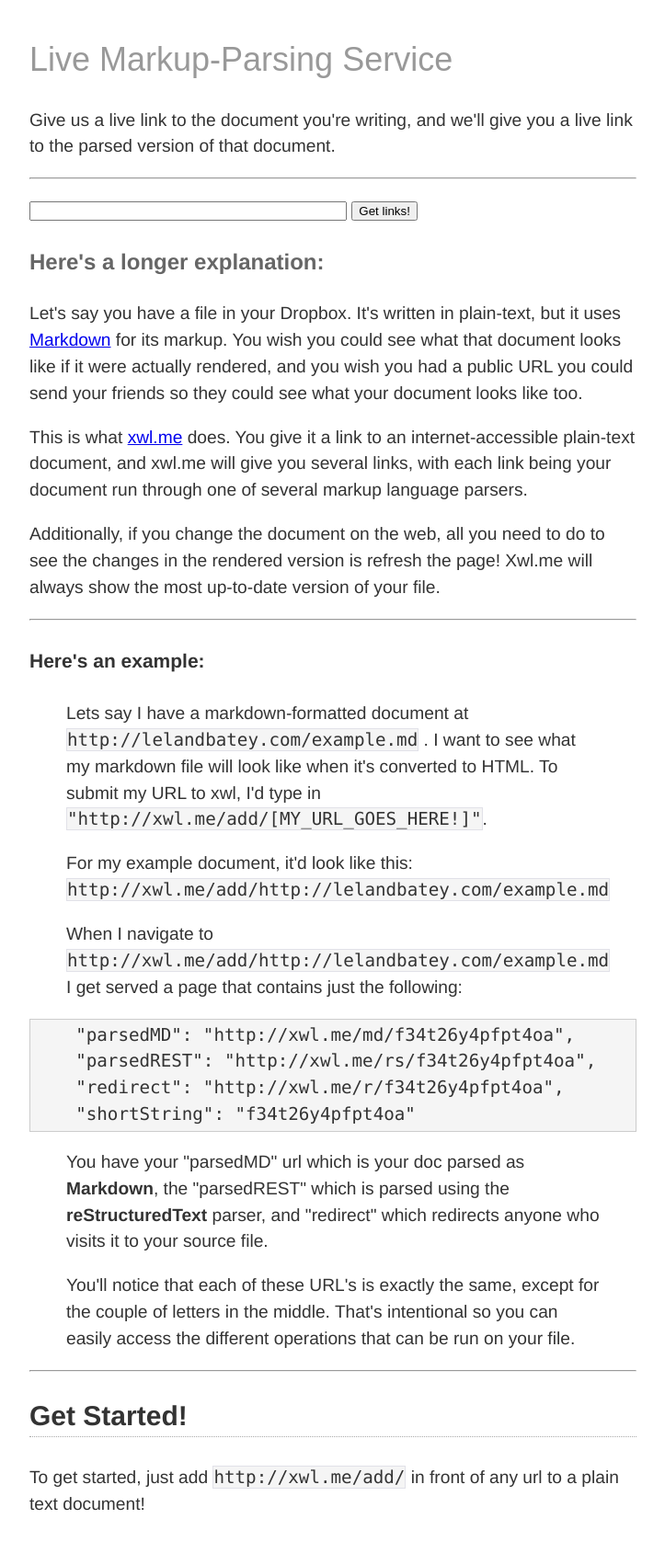
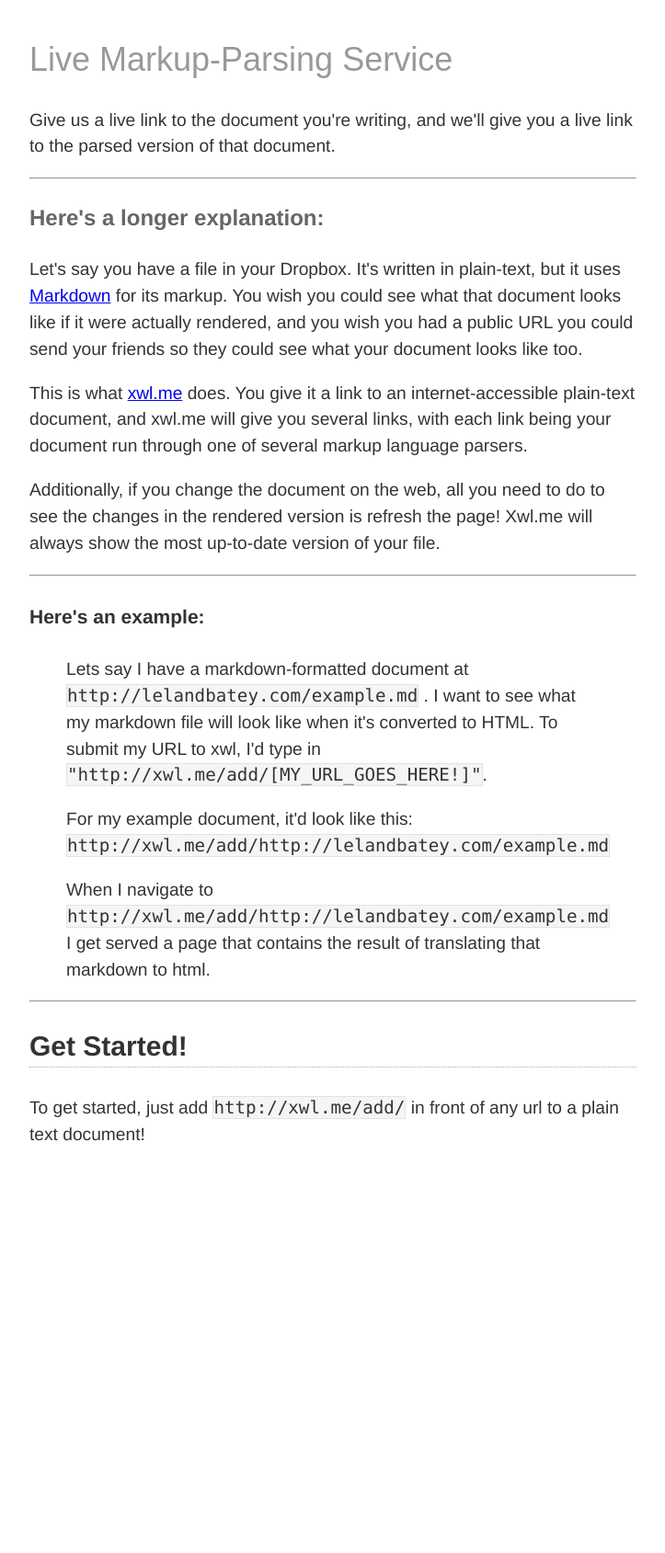
Before and after one commit to lelandbatey/xwl.me, a Flask app: page / in a window 1280 px wide. Shown: the whole page at 92% size, without its empty margins (278-1001 px from the left). After the commit the page ends 1241 px from the top, so only its background shows below. Run offline with Flask 2, Linux system fonts and the light colour scheme.

Commit message:
Edit frontpage copy

```diff
--- a/app/frontend/templates/frontpage.html
+++ b/app/frontend/templates/frontpage.html
@@ -1,39 +1,6 @@
 {% extends "main.html" %}
 
 {% block more_script %}
-<script type="text/javascript">
-
-function getPageJson(){
-
-    var origURL = $('#urlField').val();
-    var docURL = '/ar/'+origURL;
-    console.log(docURL);
-
-    $.getJSON(docURL,
-        function(data){
-
-            $('#parsedDocLinkHold').empty()
-
-            parsedLinksAppender("Original Link: ", "#parsedDocLinkHold", origURL);
-            parsedLinksAppender("Markdown: ", "#parsedDocLinkHold", data.parsedMD);
-            parsedLinksAppender("reStructuredText: ", "#parsedDocLinkHold", data.parsedREST);
-            parsedLinksAppender("Redirect: ", "#parsedDocLinkHold", data.redirect);
-        });
-}
-
-var parsedLinksAppender = function(headText,appendToDiv,link){
-    $('<a>',{
-        text: headText,
-        href: link
-    }).appendTo(appendToDiv);
-    $('<code>',{
-        text: link
-    }).appendTo(appendToDiv);
-
-    $('<br>').appendTo(appendToDiv);
-
-}
-</script>
 {% endblock %}
 
 
@@ -41,11 +8,6 @@
 <h1>Live Markup-Parsing Service</h1>
 <p>Give us a live link to the document you're writing, and we'll give you a live link to the parsed version of that document.</p>
 <hr />
-<p>
-    <input id="urlField" size="40"></input>
-    <button onclick="getPageJson()">Get links!</button>
-</p>
-<p id="parsedDocLinkHold"></p>
 
 <h3>Here's a longer explanation:</h3>
 <p>Let's say you have a file in your Dropbox. It's written in plain-text, but it uses <a href="http://daringfireball.net/projects/markdown/">Markdown</a> for its markup. You wish you could see what that document looks like if it were actually rendered, and you wish you had a public URL you could send your friends so they could see what your document looks like too.</p>
@@ -56,16 +18,7 @@
 <blockquote>
 <p>Lets say I have a markdown-formatted document at <code>http://lelandbatey.com/example.md</code> . I want to see what my markdown file will look like when it's converted to HTML. To submit my URL to xwl, I'd type in <code>"http://xwl.me/add/[MY_URL_GOES_HERE!]"</code>. </p>
 <p>For my example document, it'd look like this: <code>http://xwl.me/add/http://lelandbatey.com/example.md</code></p>
-<p>When I navigate to <code>http://xwl.me/add/http://lelandbatey.com/example.md</code> I get served a page that contains just the following:</p>
-</blockquote>
-<pre><code>    "parsedMD": "http://xwl.me/md/f34t26y4pfpt4oa",
-    "parsedREST": "http://xwl.me/rs/f34t26y4pfpt4oa",
-    "redirect": "http://xwl.me/r/f34t26y4pfpt4oa",
-    "shortString": "f34t26y4pfpt4oa"
-</code></pre>
-<blockquote>
-<p>You have your "parsedMD" url which is your doc parsed as <strong>Markdown</strong>, the "parsedREST" which is parsed using the <strong>reStructuredText</strong> parser, and "redirect" which redirects anyone who visits it to your source file.</p>
-<p>You'll notice that each of these URL's is exactly the same, except for the couple of letters in the middle. That's intentional so you can easily access the different operations that can be run on your file.</p>
+<p>When I navigate to <code>http://xwl.me/add/http://lelandbatey.com/example.md</code> I get served a page that contains the result of translating that markdown to html.</p>
 </blockquote>
 <hr />
 <h2>Get Started!</h2>
```
